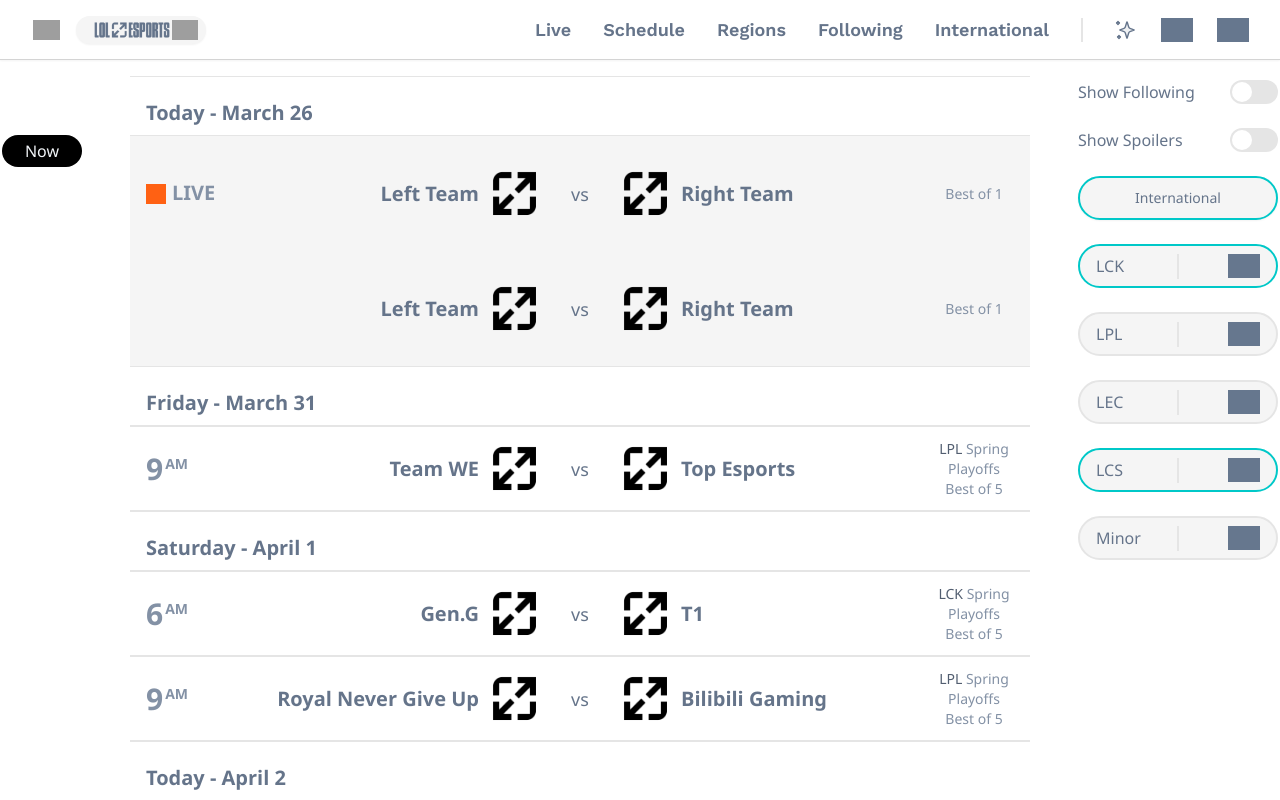
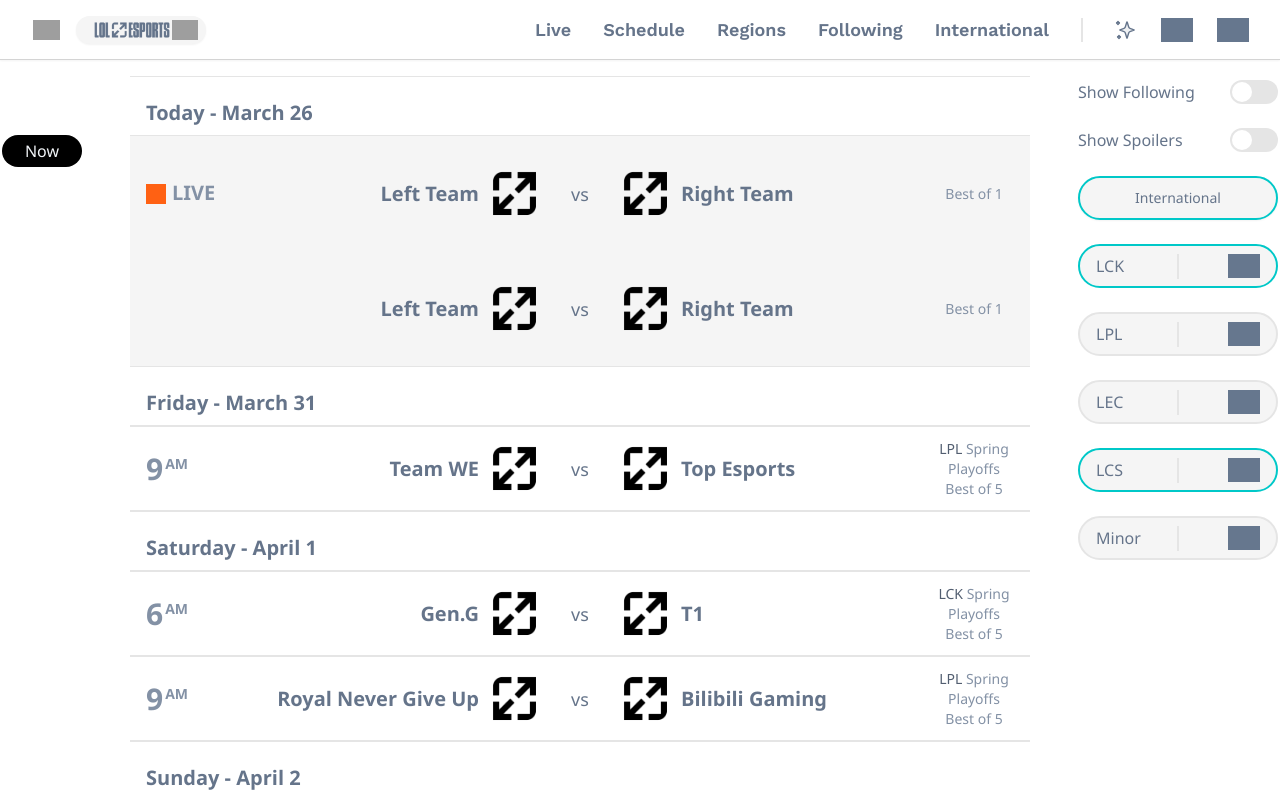
Before and after one commit to gregvansci/lolesports-redesign, a SvelteKit app: page /schedule in a window 1280 px wide. Built offline with nearby package versions, Linux system fonts and the light colour scheme; grey boxes are pictures that could not be loaded.

Commit message:
Fixed day of the week showing properly

```diff
--- a/src/routes/ScheduleNewDay.svelte
+++ b/src/routes/ScheduleNewDay.svelte
@@ -1,26 +1,38 @@
-<script>
+<script lang="ts">
     export let date = new Date();
     // create a boolean variable to check if the date matches todays date
-    let today = new Date();
-    let isToday = date.getDate() == today.getDate() && date.getMonth() == today.getMonth() && date.getFullYear() == today.getFullYear();
-    const monthNames = ["January", "February", "March", "April", "May", "June",
-        "July", "August", "September", "October", "November", "December"
-    ];
-    // create a variable for the day of the week. if the day is today, set it to "Today" or if the date is tomorrow, set it to "Tomorrow"
-    // if the day is not today or tomorrow, set it to the day of the week
-    let day = date.getDay();
+    let dayOfTheWeek = date.getDay();
     let daysOfTheWeek = ["Sunday", "Monday", "Tuesday", "Wednesday", "Thursday", "Friday", "Saturday"];
-    let dayOfWeek = daysOfTheWeek[day];
-    if (dayOfWeek == daysOfTheWeek[new Date().getDay()]) {
+    let dayOfWeek = daysOfTheWeek[dayOfTheWeek];
+    if (isToday(date))
         dayOfWeek = "Today";
-    } else if (dayOfWeek == daysOfTheWeek[new Date().getDay() + 1]) {
+    if (isTomorrow(date))
         dayOfWeek = "Tomorrow";
+
+    let monthNames = ["January", "February", "March", "April", "May", "June", "July", "August", "September", "October", "November", "December"];
+
+
+    function isToday(date: Date) {
+        const today = new Date()
+        return date.getDate() == today.getDate() &&
+            date.getMonth() == today.getMonth() &&
+            date.getFullYear() == today.getFullYear()
+    }
+    // check if the date is tomorrow
+    // if the date is the first day of the month, check if
+    // the current day is greater than 27 and the day of the week is the next day of the week
+    function isTomorrow(date: Date) {
+        const tomorrow = new Date()
+        tomorrow.setDate(tomorrow.getDate() + 1)
+        return date.getDate() == tomorrow.getDate() &&
+            date.getMonth() == tomorrow.getMonth() &&
+            date.getFullYear() == tomorrow.getFullYear()
     }
 </script>
 
 <div class="relative h-[60px] w-full flex flex-col justify-end text-blue-gray-500 dark:text-blue-50 border-y-[1px] border-gray-100 dark:border-gray-800 transition ease-in-out duration-300">
     <h2 class="ml-4 mb-2 text-xl font-semibold">{dayOfWeek} - {monthNames[date.getMonth()]} {date.getDate()}</h2>
-    <div class="{isToday ? "block" : "hidden"}">
+    <div class="{isToday(date) ? "block" : "hidden"}">
         <div class="w-[80px] absolute -left-[128px] flex rounded-full   py-1
             bg-black dark:bg-gray-700
             text-blue-50">
```
